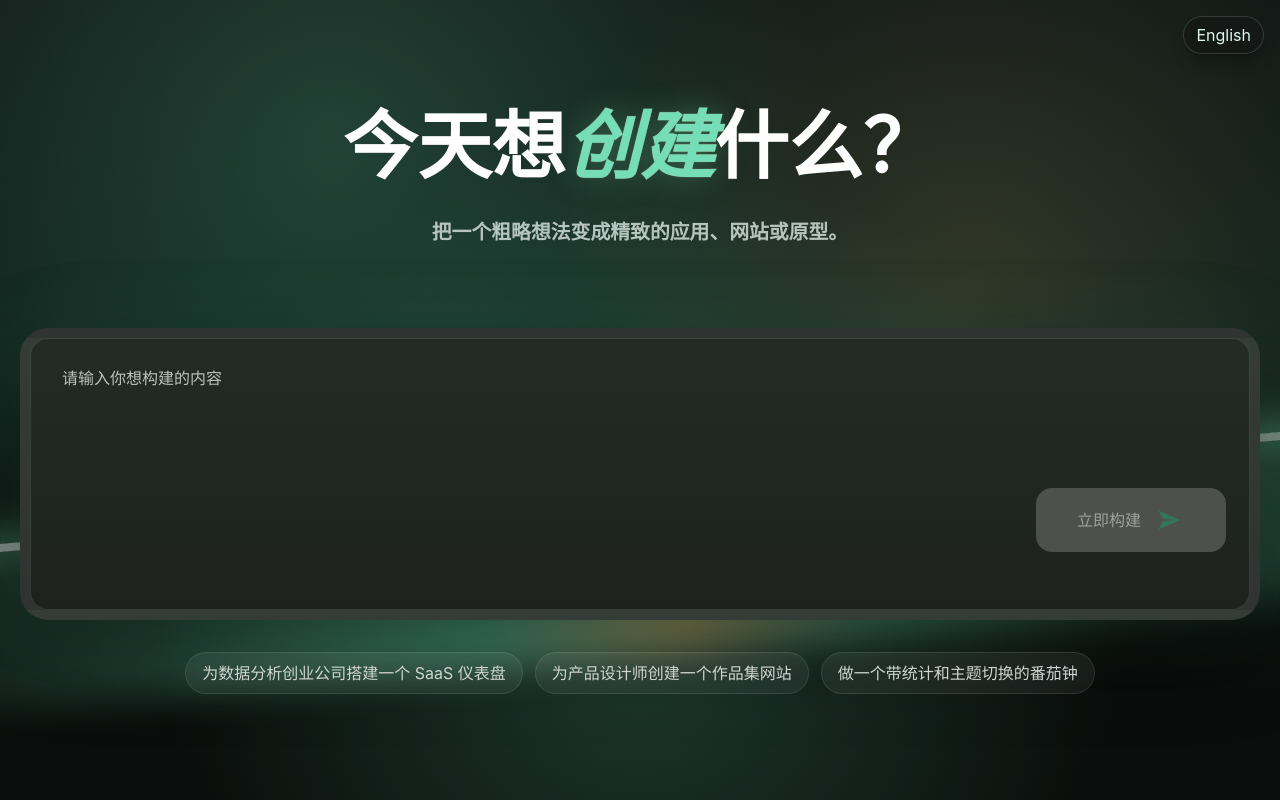
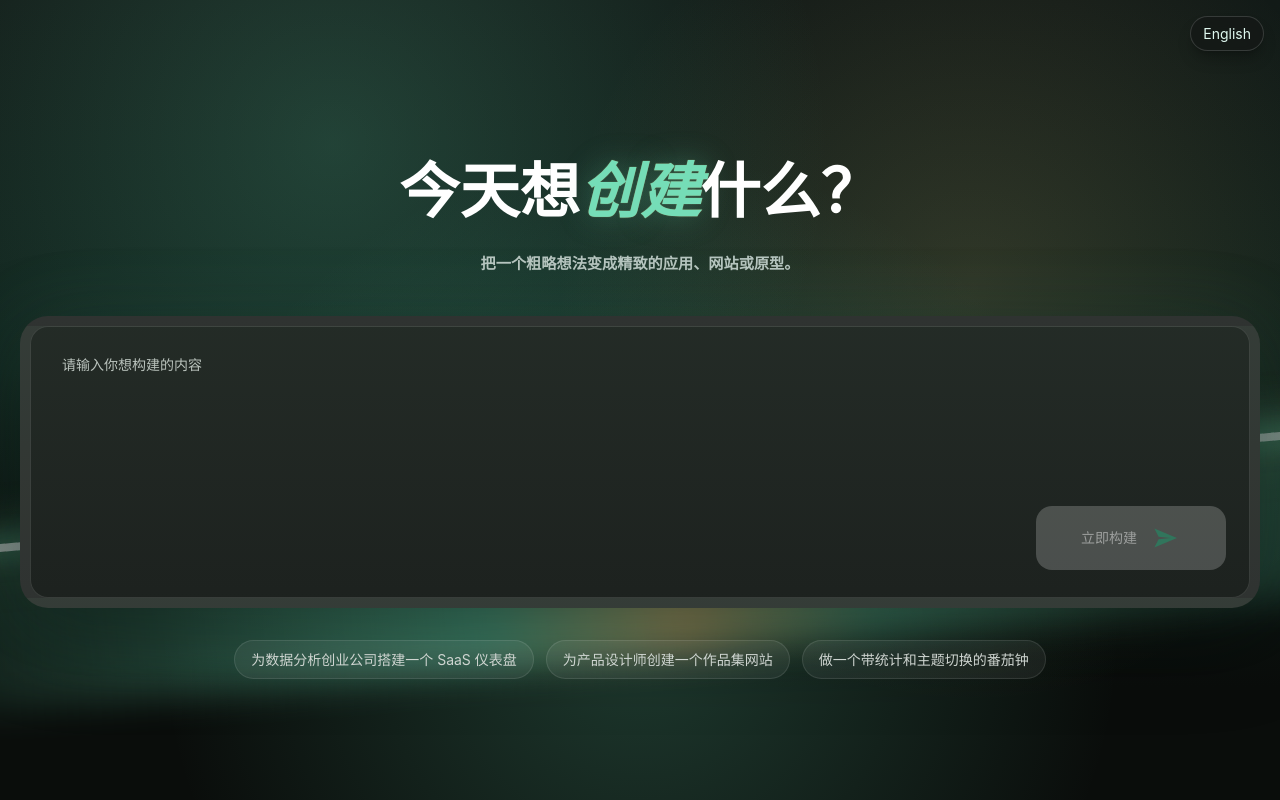
Before and after one commit to edgeone-pages-test/vibe-coding-agent, a Next.js app: page / in a window 1280 px wide. Built offline with nearby package versions, Linux system fonts and the light colour scheme.

Commit message:
字体样式修改

```diff
--- a/app/globals.css
+++ b/app/globals.css
@@ -17,6 +17,7 @@ body {
   margin: 0;
   background: #0a0d0b;
   color: #e2e8f0;
+  font-size: 14px;
   font-family:
     Inter,
     ui-sans-serif,
--- a/app/page.tsx
+++ b/app/page.tsx
@@ -747,32 +747,32 @@ export default function Home() {
         {t.languageToggleLabel}
       </button>
       {!hasWorkspace && (
-        <section className="relative isolate flex min-h-screen flex-col items-center justify-center px-5 py-16 text-center">
+        <section className="relative isolate flex min-h-screen flex-col items-center px-5 pb-16 pt-28 text-center md:pt-36 lg:pt-40">
           <div className="hero-glow" />
           <div className="aurora-band aurora-band-wide" />
           <div className="aurora-band aurora-band-slim" />
 
           <div className="relative z-10 w-full max-w-7xl">
-            <h1 className="mx-auto max-w-5xl text-balance text-[clamp(2.5rem,5.8vw,5.25rem)] font-extrabold leading-[1.08]">
+            <h1 className="mx-auto max-w-5xl text-balance text-[clamp(2.1rem,4.7vw,4.35rem)] font-extrabold leading-[1.08]">
               {t.home.titleBefore}
               {language === 'en' ? ' ' : ''}
               <span className="build-word">{t.home.titleAccent}</span>
               {language === 'en' ? ' ' : ''}
               {t.home.titleAfter}
             </h1>
-            <p className="mt-8 text-[clamp(1.05rem,1.55vw,1.75rem)] font-semibold text-[#b5c4be]">
+            <p className="mt-7 text-[clamp(0.95rem,1.15vw,1.25rem)] font-semibold text-[#b5c4be]">
               {t.home.subtitle}
             </p>
 
             <form
               onSubmit={handleSubmit}
-              className="prompt-shell mx-auto mt-20 flex w-full max-w-[1260px] flex-col text-left"
+              className="prompt-shell mx-auto mt-10 flex w-full max-w-[1260px] flex-col text-left"
             >
               <textarea
                 value={input}
                 onChange={(event) => setInput(event.target.value)}
                 placeholder={t.home.placeholder}
-                className="min-h-[150px] w-full resize-none rounded-t-[20px] border-0 bg-transparent px-8 py-7 text-[clamp(1.25rem,2vw,2rem)] font-medium text-white outline-none placeholder:text-[#bac3bd]"
+                className="min-h-[180px] w-full resize-none rounded-t-[20px] border-0 bg-transparent px-8 py-7 text-[clamp(1.25rem,2vw,2rem)] font-medium text-white outline-none placeholder:text-[#bac3bd]"
               />
               <div className="flex justify-end px-6">
                 <button
```
